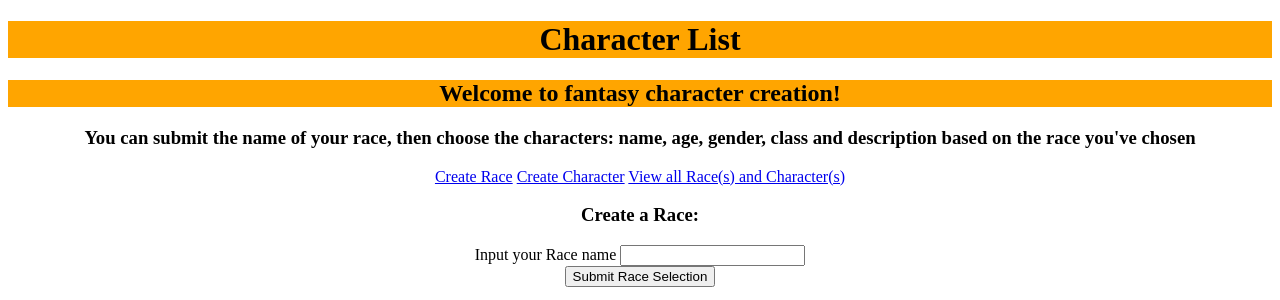
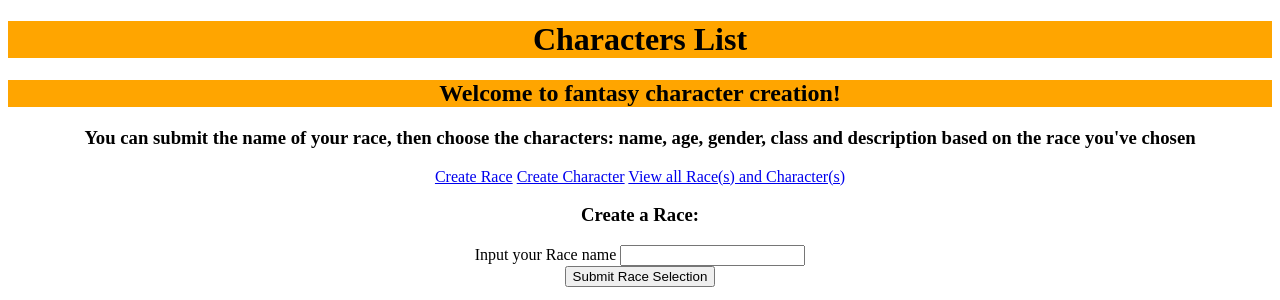
Before and after one commit to abouka23/QA-final-project, a Flask app: page /create-race in a window 1280 px wide. Shown: the top 300 px of the page. Run offline with Flask 2, Linux system fonts and the light colour scheme.

Commit message:
webhoook test

```diff
--- a/application/templates/main.html
+++ b/application/templates/main.html
@@ -4,7 +4,7 @@
         <title>Fantasy Character Creation</title>
     </head>
     <body style="text-align: center">
-        <h1 style="background-color:orange;"></h1style>Character List</h1>
+        <h1 style="background-color:orange;"></h1style>Characters List</h1>
         <h2 style="background-color:orange;"></h2style> Welcome to fantasy character creation!</h2>
         <h3> You can submit the name of your race, then choose the characters: name, age, gender, class and description based on the race you've chosen</h3>
         <span><a href="{{ url_for('create') }}">Create Race</a></span>
```
